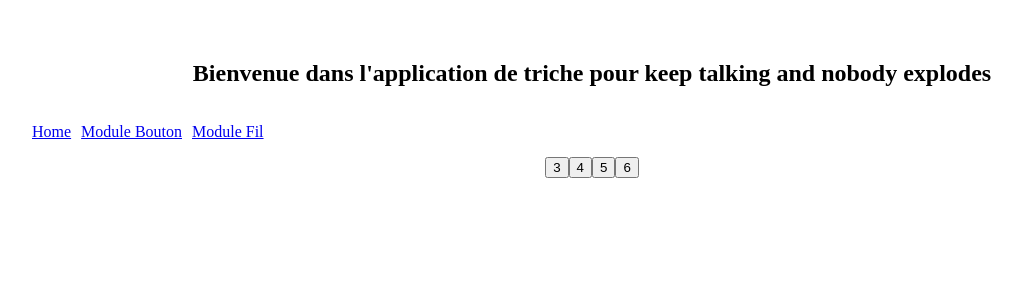
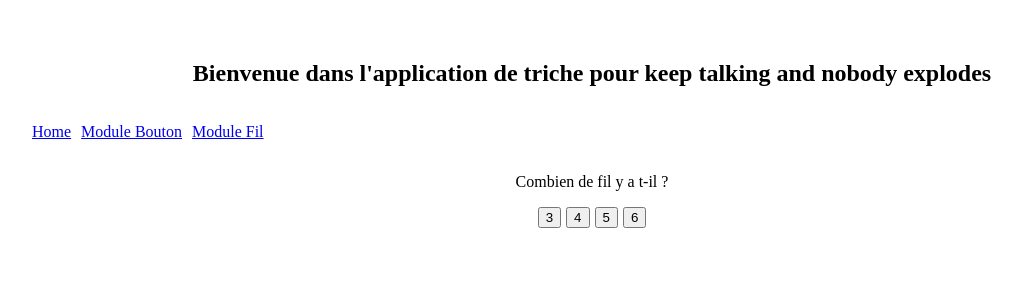
Before and after one commit to Drilio/PWA-KTANE, a React (Vite) app: page /wire in a window 1280 px wide. Shown: the top 300 px of the page, without its empty margins (48-1070 px from the left). Built offline with nearby package versions, Linux system fonts and the light colour scheme.

Commit message:
wip module wire

```diff
--- a/src/features/ModuleWIre/ModuleWire.tsx
+++ b/src/features/ModuleWIre/ModuleWire.tsx
@@ -1,5 +1,6 @@
 import {NavBar} from "../../Components/NavBar.tsx";
 import {useCallback, useState} from "react";
+import './moduleWire.css';
 
 export const ModuleWire = ()=>{
     const [nbrWire, setNbrWire] = useState(0)
@@ -11,10 +12,13 @@
         <>
             <NavBar/>
             <div>
-                <button onClick={()=>handleNmbrWire(3)}>3</button>
-                <button onClick={()=>handleNmbrWire(4)}>4</button>
-                <button onClick={()=>handleNmbrWire(5)}>5</button>
-                <button onClick={()=>handleNmbrWire(6)}>6</button>
+                <p>Combien de fil y a t-il ?</p>
+                <div className='button-nbrwire-container'>
+                    <button onClick={()=>handleNmbrWire(3)}>3</button>
+                    <button onClick={()=>handleNmbrWire(4)}>4</button>
+                    <button onClick={()=>handleNmbrWire(5)}>5</button>
+                    <button onClick={()=>handleNmbrWire(6)}>6</button>
+                </div>
             </div>
             {nbrWire === 1 && (
                 <>
--- /dev/null
+++ b/src/features/ModuleWIre/moduleWire.css
@@ -0,0 +1,6 @@
+.button-nbrwire-container{
+    display: flex;
+    flex-direction: row;
+    gap:5px;
+    justify-content: center;
+}
```
